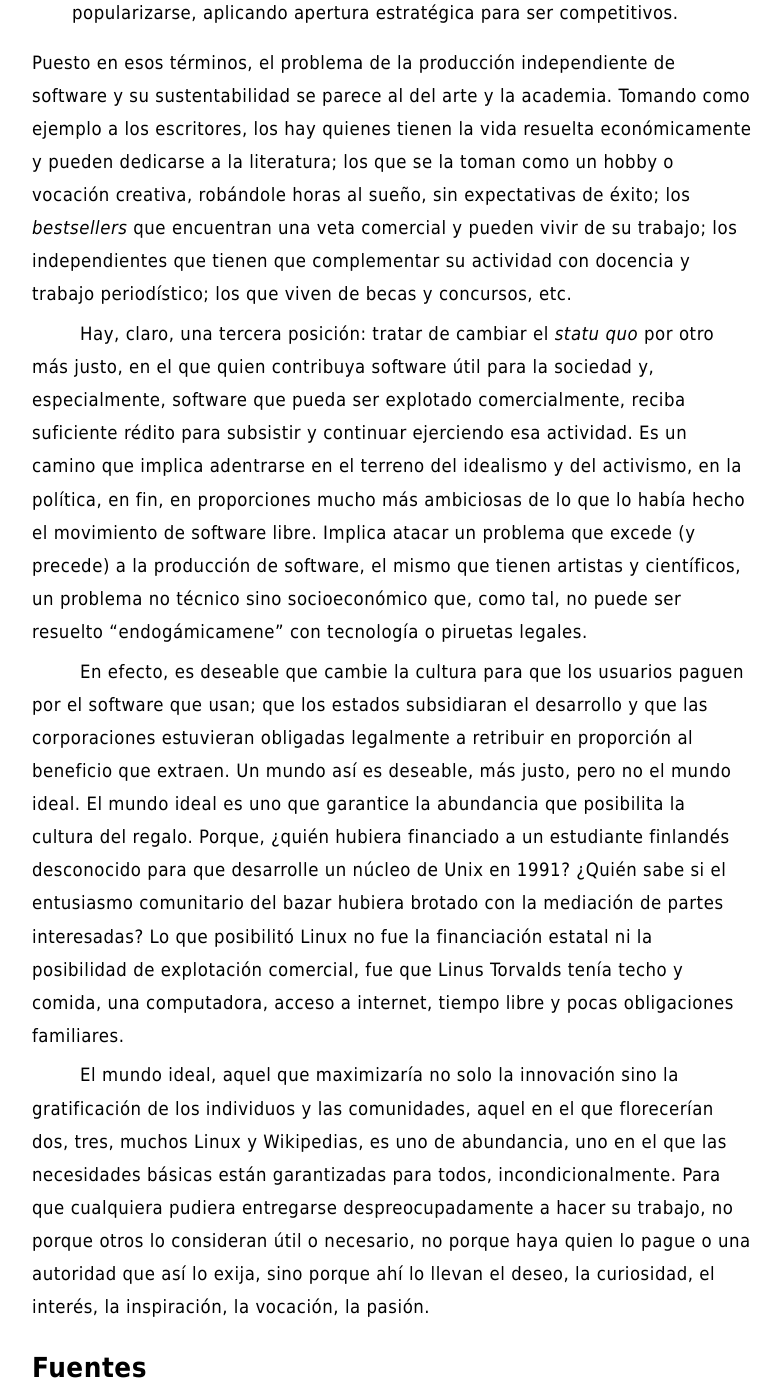
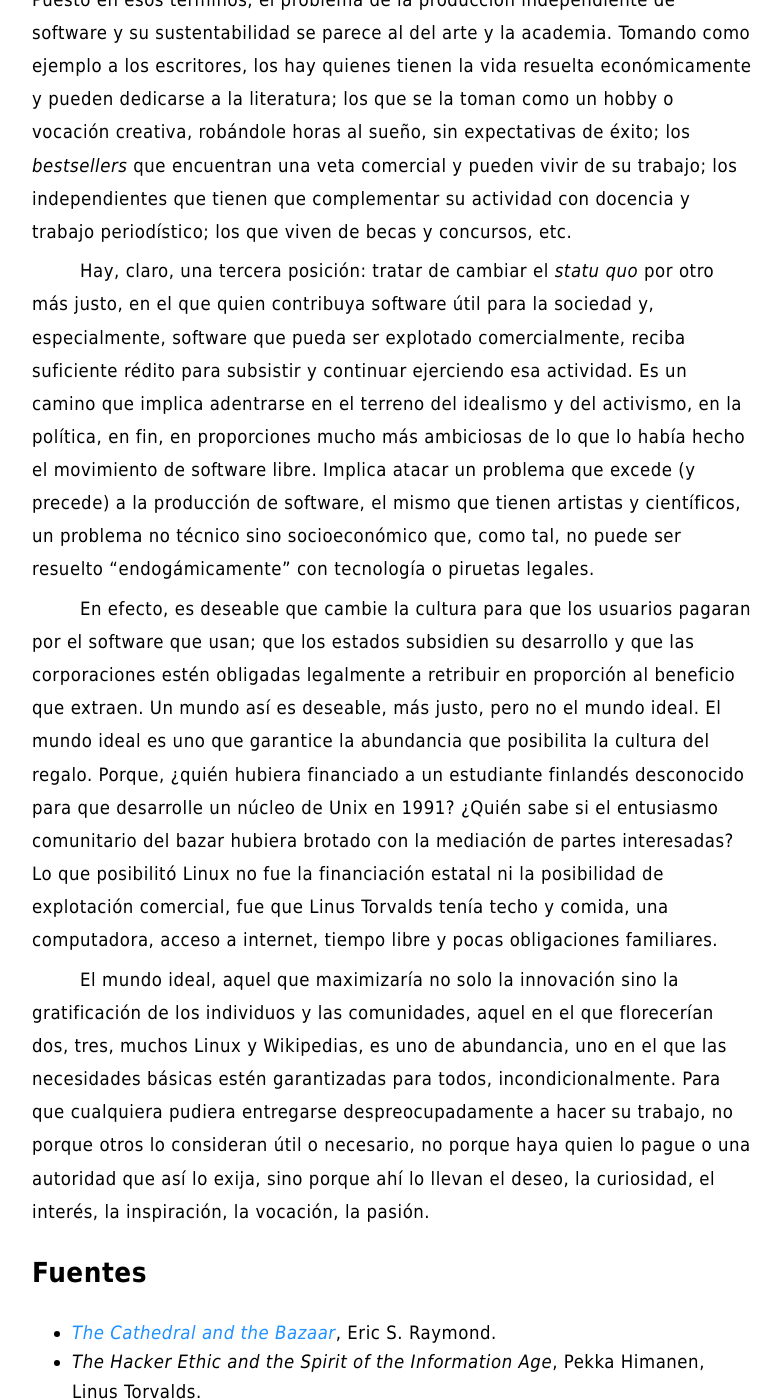
Before and after one commit to facundoolano/olano.dev, a Jekyll site: the page built from _posts/2023-11-05-derivas-del-bazar.md, in a window 1280 px wide and 1400 px high, scrolled down 8245 px. Shown: the whole window, without its empty margins (248-1029 px from the left). Built offline with Jekyll 4.4.1, drawn with Linux system fonts in a browser that asks for light colours; some of the changed text lies outside the part shown.

Commit message:
final tweaks

```diff
--- a/_posts/2023-11-05-derivas-del-bazar.md
+++ b/_posts/2023-11-05-derivas-del-bazar.md
@@ -34,7 +34,7 @@
 
 Ese "entretenimiento", que Himanen prefiere llamar pasión, explica por qué hay programadores trabajando gratis en su tiempo libre. La "vida social" explica por qué comparten el fruto de ese trabajo, por qué forman comunidades y colaboran en tareas menos interesantes, como el debugging o la documentación. Tanto Raymond como Himanen sostienen que la gratificación para los hackers viene del prestigio y el reconocimiento de sus pares. Aplicando un poco de antropología inchequeable proponen que, en contextos de abundancia, en lugar de una economía de mercado las comunidades se inclinan hacia una "cultura del regalo", en la que el estatus social deriva no de lo que se posee si no de lo que se entrega a los demás<sup><a id="fnr.2" class="footref" href="#fn.2" role="doc-backlink">2</a></sup>.
 
-La abundancia de la que gozan los hackers es doble. En primer término, refiere a la abundancia material que es requisito para poder perseguir sus intereses: los hackers necesitan el privilegio de la seguridad económica, del acceso a una computadora y a internet, y del tiempo libre. La otra forma de abundancia es la propia de la información digital: una vez producida un obra (un programa, una fotografía, una canción), reproducirla tiene costo virtualmente nulo<sup><a id="fnr.3" class="footref" href="#fn.3" role="doc-backlink">3</a></sup>. Es solo mediante una imposición artificial de escasez &#x2014;aplicando licencias o restricciones de acceso&#x2014; que la información se transforma en mercancía. La cultura del regalo es lo natural para el hacker porque compartir su trabajo no le cuesta nada.
+La abundancia de la que gozan los hackers es doble. En primer término, está la abundancia material que es requisito para poder perseguir sus intereses: los hackers necesitan el privilegio de la seguridad económica, del acceso a una computadora y a internet, y del tiempo libre. La otra forma de abundancia es propia de la información digital: una vez producida un obra (un programa, una fotografía, una canción), reproducirla tiene costo virtualmente nulo<sup><a id="fnr.3" class="footref" href="#fn.3" role="doc-backlink">3</a></sup>. Es solo mediante una imposición artificial de escasez &#x2014;aplicando licencias o restricciones de acceso&#x2014; que la información se transforma en mercancía. La cultura del regalo es lo natural para el hacker porque compartir su trabajo no le cuesta nada.
 
 Combinando las dos leyes de Linus vemos que, en las condiciones adecuadas, las personas están dispuestas a trabajar sin compensación económica y que de ese trabajo resultan bienes de mejor calidad que de las relaciones capitalistas. Linux y Wikipedia demostraron, durante lo que posiblemente haya sido el período de mayor hegemonía del individualismo liberal, que la innovación y el bien público son mejor propiciadas por la colaboración voluntaria entre pares que por la competencia de mercado.
 
@@ -59,7 +59,7 @@
 Así que por el momento no habrá más Wikipedias pero ¿qué pasa con el software? Daría la impresión de que el open source está más vivo que nunca, con la mayoría de los dispositivos del mundo y casi todos los servidores usando Linux, con la mayoría de los sistemas de software dependiendo de una u otra forma del código abierto. Pero si observamos quién hace el trabajo y quién recoge los beneficios, o si sencillamente googleamos "open source maintainers", resulta obvio que el software libre y abierto atraviesa una crisis:
 
 1.  *No alcanzan los ojos (ni las manos) para realizar la primera ley de Linus*: que un proyecto tenga muchos usuarios no implica que haya programadores interesados o en condiciones de mantenerlo; que sea usado con fines comerciales no implica que algo de las ganancias le llegue a sus autores.
-2.  *Las motivaciones de la segunda ley de Linus se mezclaron con incentivos de mercado*: la producción de software open source pasó de ser un entretenimiento a un medio para demostrar competencia profesional, una forma de acceso a mejores trabajos. La reputación que se pone en juego en el open source genera sobre los voluntarios la obligación de mantener sus proyectos porque ahora hay personas y empresas que dependen de ese trabajo.
+2.  *Las motivaciones de la segunda ley de Linus se mezclaron con incentivos de mercado*: la producción de software open source pasó de ser un entretenimiento a un medio para demostrar competencia profesional, una forma de acceso a mejores trabajos. La reputación que se pone en juego genera sobre los voluntarios la obligación de mantener sus proyectos porque ahora hay personas y empresas que dependen de ese trabajo.
 3.  *Sigue sin haber abundancia material*, impidiendo la sustentabilidad de la cultura del regalo. Quienes pretenden vivir del software abierto que producen, lo tienen que hacer eligiendo la inseguridad económica, dependiendo de donaciones discrecionales; quienes optan por montar negocios alrededor de ese software, llevan las de perder en la competencia contra empresas de más recursos, que no necesitan ser innovadoras ni están atadas por obligaciones hacia su comunidad y sus usuarios.
 4.  *Las ventajas del bazar ya no están fuera del alcance de las empresas privadas*. Lejos de la animosidad del viejo Microsoft, hoy todas las empresas Big Tech usan, producen y financian software open source. Los recursos de los que disponen las posiciona mejor para formar comunidades y apalancarse en el trabajo voluntario sin ceder el control de sus proyectos, en lo que constituye otra forma de apertura estratégica: al entretenimiento y la vida social de la ley de Linus le agregan los incentivos tradicionales del mercado.
 
@@ -74,7 +74,7 @@
 
 Pienso que no. Por noble e inspirador que haya sido, el movimiento de software libre tiene sus propios problemas:
 
-1.  *Sobrestima la libertad de modificar y redistribuir el código fuente*, residuo de la época en que un usuario de software era aproximadamente lo mismo que un programador. En aquel contexto, limitar el acceso al código era negar la razón de ser de las computadoras. Pero hoy ni siquiera los usuarios que saben programar tienen la necesidad, el interés o el tiempo de modificar el software que usan cotidianamente. Aunque sea preferible tener acceso al código a no tenerlo, como libertad sirve a una minoría privilegiada, es un derecho mucho menos urgente que la privacidad, la no manipulación, la interoperabilidad, etc<sup><a id="fnr.4" class="footref" href="#fn.4" role="doc-backlink">4</a></sup>.
+1.  *Sobrestima la libertad de modificar y redistribuir el código fuente*, residuo de la época en que un usuario de software era aproximadamente lo mismo que un programador. En aquel contexto, limitar el acceso al código era negar la razón de ser de las computadoras, pero hoy ni siquiera los usuarios que saben programar tienen la necesidad, el interés o el tiempo de modificar el software que usan cotidianamente. Aunque tener acceso al código sea preferible, como libertad sirve a una minoría privilegiada, es un derecho mucho menos urgente que la privacidad, la no manipulación, la interoperabilidad, etc<sup><a id="fnr.4" class="footref" href="#fn.4" role="doc-backlink">4</a></sup>.
 2.  *Asume a su ética como motivación suficiente*. Como supone que la libertad de código es esencial para los usuarios de software y para la sociedad en general, como es *lo que está bien*, debería ser suficiente razón para perseguirla. En contraste con las motivaciones sociales e intelectuales de la ley de Linus, con la búsqueda del progreso técnico de la iniciativa open source y con el beneficio económico del mercado, el movimiento de software libre carece de incentivos para reproducirse a sí mismo, necesita para difundirse de unos activistas previamente convencidos de sus argumentos<sup><a id="fnr.5" class="footref" href="#fn.5" role="doc-backlink">5</a></sup>.
 3.  *Subestima la gratuidad del software*. A pesar de la famosa frase "free speech, not free beer" y a la intención de compatibilizar con el mercado, creo que la gratuidad del software libre y abierto es un factor determinante, que puede no haber sido un incentivo para su desarrollo pero que explica su posterior masificación. La razón por la que Linux es el sistema operativo predeterminado para casi cualquier dispositivo o de que nadie dude en aprovechar bibliotecas abiertas para construir su propio software es que son elecciones sin costo económico. La gratuidad democratiza el acceso al software, nos acerca algo de aquella abundancia que es requisito para su proliferación. Sin gratuidad no hay regalo, sin cultura del regalo no hay bazar, sin bazar no se puede competir técnicamente con el software privado.
 
@@ -91,15 +91,15 @@
 Tal como están las cosas, los constructores de software pueden tomar dos caminos:
 
 1.  *Tratar de preservar la cultura del regalo en el contexto capitalista*: continuar produciendo software por entretenimiento o por prestigio, sin expectativas de ganancia, ya sea exponiéndose a que otros se beneficien económicamente de su trabajo (como pasa con el open source) o protegiéndolo con recursos legales, al posible costo de perder usuarios (como pasa con el software libre). En cualquiera de los dos casos, la actividad creativa seguirá siendo privilegio de quienes dispongan de seguridad económica y tiempo libre.
-2.  *Abrazar la economía de mercado*: tratando de convertir su trabajo en negocio, complementando la producción de software con tareas lucrativas, optando por desarrollar el tipo de software que tiene más posibilidades de popularizarse, aplicando apertura estratégica para ser competitivos.
+2.  *Abrazar la economía de mercado*, tratando de convertir su trabajo en negocio, complementando la producción de software con tareas lucrativas, optando por desarrollar el tipo de software que tiene más posibilidades de popularizarse, aplicando apertura estratégica para ser competitivos.
 
 Puesto en esos términos, el problema de la producción independiente de software y su sustentabilidad se parece al del arte y la academia. Tomando como ejemplo a los escritores, los hay quienes tienen la vida resuelta económicamente y pueden dedicarse a la literatura; los que se la toman como un hobby o vocación creativa, robándole horas al sueño, sin expectativas de éxito; los *bestsellers* que encuentran una veta comercial y pueden vivir de su trabajo; los independientes que tienen que complementar su actividad con docencia y trabajo periodístico; los que viven de becas y concursos, etc.
 
-Hay, claro, una tercera posición: tratar de cambiar el *statu quo* por otro más justo, en el que quien contribuya software útil para la sociedad y, especialmente, software que pueda ser explotado comercialmente, reciba suficiente rédito para subsistir y continuar ejerciendo esa actividad. Es un camino que implica adentrarse en el terreno del idealismo y del activismo, en la política, en fin, en proporciones mucho más ambiciosas de lo que lo había hecho el movimiento de software libre. Implica atacar un problema que excede (y precede) a la producción de software, el mismo que tienen artistas y científicos, un problema no técnico sino socioeconómico que, como tal, no puede ser resuelto "endogámicamene" con tecnología o piruetas legales.
+Hay, claro, una tercera posición: tratar de cambiar el *statu quo* por otro más justo, en el que quien contribuya software útil para la sociedad y, especialmente, software que pueda ser explotado comercialmente, reciba suficiente rédito para subsistir y continuar ejerciendo esa actividad. Es un camino que implica adentrarse en el terreno del idealismo y del activismo, en la política, en fin, en proporciones mucho más ambiciosas de lo que lo había hecho el movimiento de software libre. Implica atacar un problema que excede (y precede) a la producción de software, el mismo que tienen artistas y científicos, un problema no técnico sino socioeconómico que, como tal, no puede ser resuelto "endogámicamente" con tecnología o piruetas legales.
 
-En efecto, es deseable que cambie la cultura para que los usuarios paguen por el software que usan; que los estados subsidiaran el desarrollo y que las corporaciones estuvieran obligadas legalmente a retribuir en proporción al beneficio que extraen. Un mundo así es deseable, más justo, pero no el mundo ideal. El mundo ideal es uno que garantice la abundancia que posibilita la cultura del regalo. Porque, ¿quién hubiera financiado a un estudiante finlandés desconocido para que desarrolle un núcleo de Unix en 1991? ¿Quién sabe si el entusiasmo comunitario del bazar hubiera brotado con la mediación de partes interesadas? Lo que posibilitó Linux no fue la financiación estatal ni la posibilidad de explotación comercial, fue que Linus Torvalds tenía techo y comida, una computadora, acceso a internet, tiempo libre y pocas obligaciones familiares.
+En efecto, es deseable que cambie la cultura para que los usuarios pagaran por el software que usan; que los estados subsidien su desarrollo y que las corporaciones estén obligadas legalmente a retribuir en proporción al beneficio que extraen. Un mundo así es deseable, más justo, pero no el mundo ideal. El mundo ideal es uno que garantice la abundancia que posibilita la cultura del regalo. Porque, ¿quién hubiera financiado a un estudiante finlandés desconocido para que desarrolle un núcleo de Unix en 1991? ¿Quién sabe si el entusiasmo comunitario del bazar hubiera brotado con la mediación de partes interesadas? Lo que posibilitó Linux no fue la financiación estatal ni la posibilidad de explotación comercial, fue que Linus Torvalds tenía techo y comida, una computadora, acceso a internet, tiempo libre y pocas obligaciones familiares.
 
-El mundo ideal, aquel que maximizaría no solo la innovación sino la gratificación de los individuos y las comunidades, aquel en el que florecerían dos, tres, muchos Linux y Wikipedias, es uno de abundancia, uno en el que las necesidades básicas están garantizadas para todos, incondicionalmente. Para que cualquiera pudiera entregarse despreocupadamente a hacer su trabajo, no porque otros lo consideran útil o necesario, no porque haya quien lo pague o una autoridad que así lo exija, sino porque ahí lo llevan el deseo, la curiosidad, el interés, la inspiración, la vocación, la pasión.
+El mundo ideal, aquel que maximizaría no solo la innovación sino la gratificación de los individuos y las comunidades, aquel en el que florecerían dos, tres, muchos Linux y Wikipedias, es uno de abundancia, uno en el que las necesidades básicas estén garantizadas para todos, incondicionalmente. Para que cualquiera pudiera entregarse despreocupadamente a hacer su trabajo, no porque otros lo consideran útil o necesario, no porque haya quien lo pague o una autoridad que así lo exija, sino porque ahí lo llevan el deseo, la curiosidad, el interés, la inspiración, la vocación, la pasión.
 
 
 ## Fuentes
```
Also changed, not shown: other parts of _posts/2023-11-05-derivas-del-bazar.md (+3 -3 lines), org/_posts/2023-11-05-derivas-del-bazar.org (+10 -11 lines).
